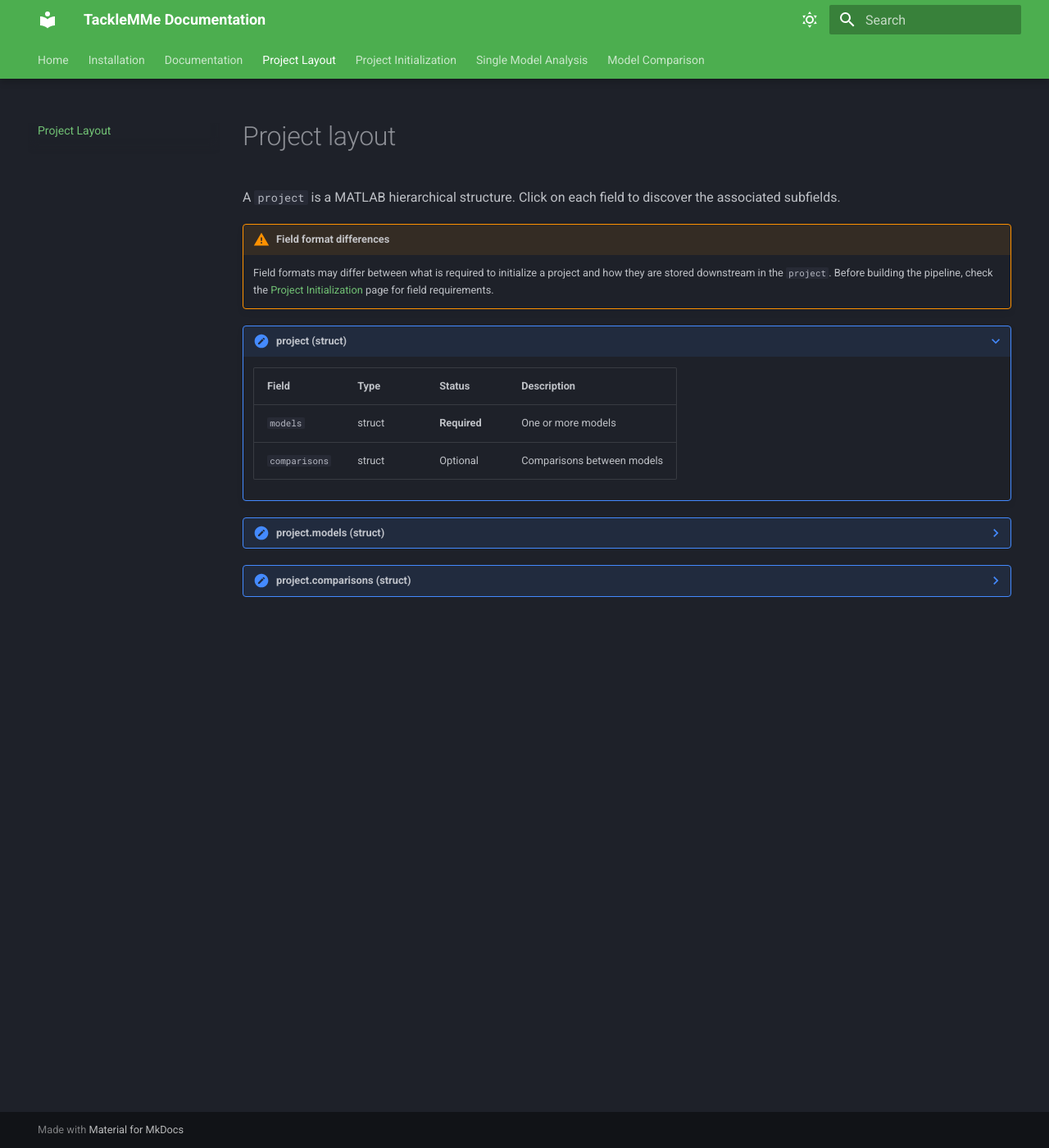
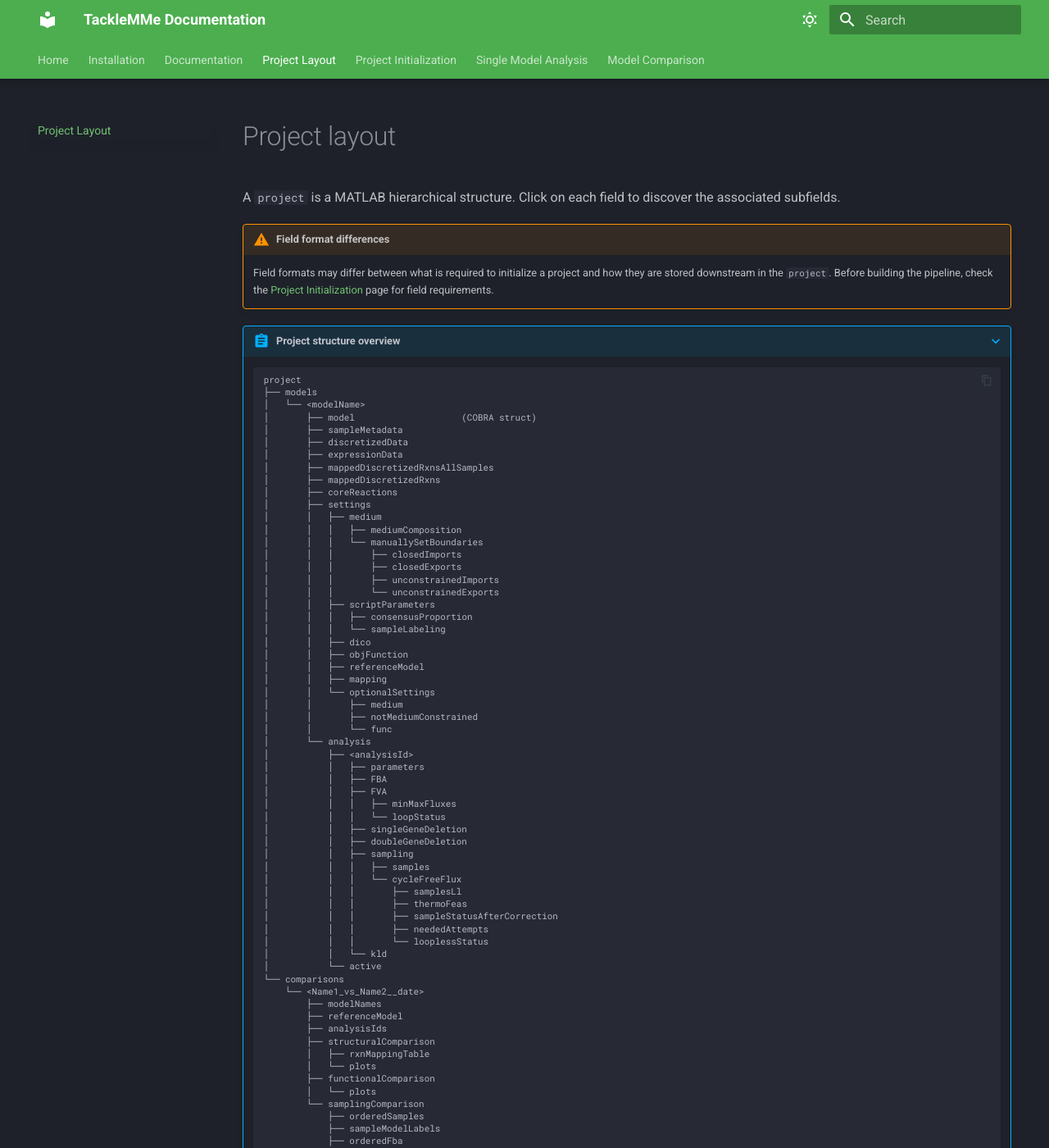
Before and after one commit to leoniethomas/fastcore_workflow, an MkDocs documentation site: the page built from docs/project_layout.md, in a window 1280 px wide and 1400 px high. Shown: the whole window at 82% size. Built offline with MkDocs 1.6.1 and Material for MkDocs 9.7.7, drawn with Linux system fonts in a browser that asks for light colours.

Commit message:
add figure with entire tree for visibility

````diff
--- a/docs/project_layout.md
+++ b/docs/project_layout.md
@@ -4,6 +4,74 @@ A `project` is a MATLAB hierarchical structure. Click on each field to discover
 
 !!! warning "Field format differences"
     Field formats may differ between what is required to initialize a project and how they are stored downstream in the `project`. Before building the pipeline, check the [Project Initialization](project_init.md) page for field requirements.
+
+???+ abstract "Project structure overview"
+
+    ```text
+    project
+    ├── models
+    │   └── <modelName>
+    │       ├── model                    (COBRA struct)
+    │       ├── sampleMetadata
+    │       ├── discretizedData
+    │       ├── expressionData
+    │       ├── mappedDiscretizedRxnsAllSamples
+    │       ├── mappedDiscretizedRxns
+    │       ├── coreReactions
+    │       ├── settings
+    │       │   ├── medium
+    │       │   │   ├── mediumComposition
+    │       │   │   └── manuallySetBoundaries
+    │       │   │       ├── closedImports
+    │       │   │       ├── closedExports
+    │       │   │       ├── unconstrainedImports
+    │       │   │       └── unconstrainedExports
+    │       │   ├── scriptParameters
+    │       │   │   ├── consensusProportion
+    │       │   │   └── sampleLabeling
+    │       │   ├── dico
+    │       │   ├── objFunction
+    │       │   ├── referenceModel
+    │       │   ├── mapping
+    │       │   └── optionalSettings
+    │       │       ├── medium
+    │       │       ├── notMediumConstrained
+    │       │       └── func
+    │       └── analysis
+    │           ├── <analysisId>
+    │           │   ├── parameters
+    │           │   ├── FBA
+    │           │   ├── FVA
+    │           │   │   ├── minMaxFluxes
+    │           │   │   └── loopStatus
+    │           │   ├── singleGeneDeletion
+    │           │   ├── doubleGeneDeletion
+    │           │   ├── sampling
+    │           │   │   ├── samples
+    │           │   │   └── cycleFreeFlux
+    │           │   │       ├── samplesLl
+    │           │   │       ├── thermoFeas
+    │           │   │       ├── sampleStatusAfterCorrection
+    │           │   │       ├── neededAttempts
+    │           │   │       └── looplessStatus
+    │           │   └── kld
+    │           └── active
+    └── comparisons
+        └── <Name1_vs_Name2__date>
+            ├── modelNames
+            ├── referenceModel
+            ├── analysisIds
+            ├── structuralComparison
+            │   ├── rxnMappingTable
+            │   └── plots
+            ├── functionalComparison
+            │   └── plots
+            └── samplingComparison
+                ├── orderedSamples
+                ├── sampleModelLabels
+                ├── orderedFba
+                └── plots
+    ```
 
 ???+ note "project (struct)"
 
@@ -30,132 +98,132 @@ A `project` is a MATLAB hierarchical structure. Click on each field to discover
         | `settings` | struct | Optional | — | Configuration parameters |
         | `analysis` | struct | Optional | — | Analysis results |
 
-        ??? note "settings (struct)"
+    ??? note "settings (struct)"
+
+        | Field | Type | Status | Description |
+        |-------|------|--------|-------------|
+        | `medium` | struct | Optional | Medium composition |
+        | `scriptParameters` | struct | Optional | Script parameters |
+        | `dico` | table | Conditional* | Gene ID mapping (data ↔ model) |
+        | `objFunction` | char | Optional | Objective reaction |
+        | `referenceModel` | char | Optional | Reference model |
+        | `mapping` | sparse double | Optional | Mapping matrix |
+        | `optionalSettings` | struct | Optional | Additional parameters |
+
+        *\*Required if `discretizedData` or `expressionData` is present.*
+
+    ??? note "settings.dico (table)"
+
+        | Column | Status | Description |
+        |---------|--------|-------------|
+        | `geneIdsInModel` | **Required** | Model gene IDs (same order as `model.genes`) |
+        | `geneIdsInData` | Conditional | Data gene IDs (same order as `discretizedData.geneIds`) |
+
+    ??? note "settings.medium (struct)"
+
+        | Field | Type | Description |
+        |-------|------|-------------|
+        | `mediumComposition` | table | Medium composition |
+        | `manuallySetBoundaries` | struct | Manually set boundaries |
+
+    ??? note "medium.manuallySetBoundaries (struct)"
+
+        | Field | Description |
+        |-------|-------------|
+        | `closedImports` | Closed imports |
+        | `closedExports` | Closed exports |
+        | `unconstrainedImports` | Unconstrained imports |
+        | `unconstrainedExports` | Unconstrained exports |
+
+    ??? note "settings.scriptParameters (struct)"
+
+        | Field | Type | Description |
+        |-------|------|-------------|
+        | `consensusProportion` | numeric | Consensus proportion (default: 0.9) |
+        | `sampleLabeling` | string | Column in `sampleMetadata` defining sample groups |
+
+    ??? note "settings.optionalSettings (struct)"
+
+        | Field | Description |
+        |-------|-------------|
+        | `medium` | Optional medium |
+        | `notMediumConstrained` | Reactions not constrained by medium |
+        | `func` | Forced reaction(s) |
+
+    ??? note "analysis (struct)"
+
+        One entry per analysis (`analysis_&lt;id&gt;`) plus an `active` entry.
+
+        ???+ note "analysis.&lt;id&gt; (struct)"
 
             | Field | Type | Status | Description |
             |-------|------|--------|-------------|
-            | `medium` | struct | Optional | Medium composition |
-            | `scriptParameters` | struct | Optional | Script parameters |
-            | `dico` | table | Conditional* | Gene ID mapping (data ↔ model) |
-            | `objFunction` | char | Optional | Objective reaction |
-            | `referenceModel` | char | Optional | Reference model |
-            | `mapping` | sparse double | Optional | Mapping matrix |
-            | `optionalSettings` | struct | Optional | Additional parameters |
+            | `parameters` | table | Optional | Parameters (`Parameter`, `Analysis`, `Value`) |
+            | `FBA` | struct | Optional | Flux Balance Analysis |
+            | `FVA` | struct | Optional | Flux Variability Analysis |
+            | `singleGeneDeletion` | struct | Optional | Single gene deletion |
+            | `doubleGeneDeletion` | struct | Optional | Double gene deletion |
+            | `sampling` | struct | Optional | Flux sampling |
+            | `kld` | struct | Optional | Kullback-Leibler Divergence |
 
-            *\*Required if `discretizedData` or `expressionData` is present.*
+        !!! tip "`analysisId` field"
+            The `active` entry contains an additional `analysisId` (char)
+            field in each sub-struct.
 
-            ??? note "settings.dico (table)"
+    ??? note "FVA (struct)"
 
-                | Column | Status | Description |
-                |---------|--------|-------------|
-                | `geneIdsInModel` | **Required** | Model gene IDs (same order as `model.genes`) |
-                | `geneIdsInData` | Conditional | Data gene IDs (same order as `discretizedData.geneIds`) |
+        | Field | Type | Dimensions | Description |
+        |-------|------|------------|-------------|
+        | `minMaxFluxes` | table | nbRxns × 2 | Columns `minFlux`, `maxFlux` |
+        | `loopStatus` | logical | nbRxns × 1 | Loop status |
+        | `analysisId` | char | — | *(active entry only)* |
 
-            ??? note "settings.medium (struct)"
+    ??? note "singleGeneDeletion (struct)"
 
-                | Field | Type | Description |
-                |-------|------|-------------|
-                | `mediumComposition` | table | Medium composition |
-                | `manuallySetBoundaries` | struct | Manually set boundaries |
+        | Field | Description |
+        |-------|-------------|
+        | `grRatio` | Growth ratio KO/WT |
+        | `grRateKO` | Growth rate after deletion |
+        | `grRateWT` | Wild-type growth rate |
+        | `hasEffect` | Whether deletion has an effect |
+        | `delRxns` | Deleted reactions |
+        | `fluxSolution` | Flux solution |
 
-                ??? note "medium.manuallySetBoundaries (struct)"
+    ??? note "doubleGeneDeletion (struct)"
 
-                    | Field | Description |
-                    |-------|-------------|
-                    | `closedImports` | Closed imports |
-                    | `closedExports` | Closed exports |
-                    | `unconstrainedImports` | Unconstrained imports |
-                    | `unconstrainedExports` | Unconstrained exports |
+        | Field | Description |
+        |-------|-------------|
+        | `grRatioDble` | Double deletion growth ratio |
+        | `grRatioKO` | Growth ratio after double deletion |
+        | `grRateWT` | Wild-type growth rate |
 
-            ??? note "settings.scriptParameters (struct)"
+    ??? note "sampling (struct)"
 
-                | Field | Type | Description |
-                |-------|------|-------------|
-                | `consensusProportion` | numeric | Consensus proportion (default: 0.9) |
-                | `sampleLabeling` | string | Column in `sampleMetadata` defining sample groups |
+        | Field | Type | Dimensions | Description |
+        |-------|------|------------|-------------|
+        | `modelSampling` | struct | — | Sampling model |
+        | `samples` | single | nbRxns × nSamp | Flux samples |
+        | `cycleFreeFlux` | struct | — | Cycle-free results |
 
-            ??? note "settings.optionalSettings (struct)"
+    ??? note "sampling.cycleFreeFlux (struct)"
 
-                | Field | Description |
-                |-------|-------------|
-                | `medium` | Optional medium |
-                | `notMediumConstrained` | Reactions not constrained by medium |
-                | `func` | Forced reaction(s) |
+        | Field | Type | Dimensions | Description |
+        |-------|------|------------|-------------|
+        | `samplesLl` | single | nbRxns × nSamp | Loopless samples |
+        | `thermoFeas` | uint8 | nbRxns × nSamp | Thermodynamic feasibility |
+        | `sampleStatusAfterCorrection` | uint8 | nbRxns × nSamp | Status after correction |
+        | `neededAttempts` | uint8 | nbRxns × 1 | Number of attempts needed |
+        | `looplessStatus` | uint8 | nbRxns × nSamp | Loopless status |
 
-        ??? note "analysis (struct)"
+    ??? note "kld (struct)"
 
-            One entry per analysis (`analysis_&lt;id&gt;`) plus an `active` entry.
-
-            ???+ note "analysis.&lt;id&gt; (struct)"
-
-                | Field | Type | Status | Description |
-                |-------|------|--------|-------------|
-                | `parameters` | table | Optional | Parameters (`Parameter`, `Analysis`, `Value`) |
-                | `FBA` | struct | Optional | Flux Balance Analysis |
-                | `FVA` | struct | Optional | Flux Variability Analysis |
-                | `singleGeneDeletion` | struct | Optional | Single gene deletion |
-                | `doubleGeneDeletion` | struct | Optional | Double gene deletion |
-                | `sampling` | struct | Optional | Flux sampling |
-                | `kld` | struct | Optional | Kullback-Leibler Divergence |
-
-                !!! tip "`analysisId` field"
-                    The `active` entry contains an additional `analysisId` (char)
-                    field in each sub-struct.
-
-                ??? note "FVA (struct)"
-
-                    | Field | Type | Dimensions | Description |
-                    |-------|------|------------|-------------|
-                    | `minMaxFluxes` | table | nbRxns × 2 | Columns `minFlux`, `maxFlux` |
-                    | `loopStatus` | logical | nbRxns × 1 | Loop status |
-                    | `analysisId` | char | — | *(active entry only)* |
-
-                ??? note "singleGeneDeletion (struct)"
-
-                    | Field | Description |
-                    |-------|-------------|
-                    | `grRatio` | Growth ratio KO/WT |
-                    | `grRateKO` | Growth rate after deletion |
-                    | `grRateWT` | Wild-type growth rate |
-                    | `hasEffect` | Whether deletion has an effect |
-                    | `delRxns` | Deleted reactions |
-                    | `fluxSolution` | Flux solution |
-
-                ??? note "doubleGeneDeletion (struct)"
-
-                    | Field | Description |
-                    |-------|-------------|
-                    | `grRatioDble` | Double deletion growth ratio |
-                    | `grRatioKO` | Growth ratio after double deletion |
-                    | `grRateWT` | Wild-type growth rate |
-
-                ??? note "sampling (struct)"
-
-                    | Field | Type | Dimensions | Description |
-                    |-------|------|------------|-------------|
-                    | `modelSampling` | struct | — | Sampling model |
-                    | `samples` | single | nbRxns × nSamp | Flux samples |
-                    | `cycleFreeFlux` | struct | — | Cycle-free results |
-
-                    ??? note "sampling.cycleFreeFlux (struct)"
-
-                        | Field | Type | Dimensions | Description |
-                        |-------|------|------------|-------------|
-                        | `samplesLl` | single | nbRxns × nSamp | Loopless samples |
-                        | `thermoFeas` | uint8 | nbRxns × nSamp | Thermodynamic feasibility |
-                        | `sampleStatusAfterCorrection` | uint8 | nbRxns × nSamp | Status after correction |
-                        | `neededAttempts` | uint8 | nbRxns × 1 | Number of attempts needed |
-                        | `looplessStatus` | uint8 | nbRxns × nSamp | Loopless status |
-
-                ??? note "kld (struct)"
-
-                    | Field | Description |
-                    |-------|-------------|
-                    | `samplingSets` | Compared sample sets |
-                    | `kldMatrix` | KLD matrix |
-                    | `pValueKld` | p-value |
-                    | `fdr` | False Discovery Rate |
-                    | `setLabels` | Set labels |
+        | Field | Description |
+        |-------|-------------|
+        | `samplingSets` | Compared sample sets |
+        | `kldMatrix` | KLD matrix |
+        | `pValueKld` | p-value |
+        | `fdr` | False Discovery Rate |
+        | `setLabels` | Set labels |
 
 ??? note "project.comparisons (struct)"
 
@@ -172,52 +240,68 @@ A `project` is a MATLAB hierarchical structure. Click on each field to discover
         | `functionalComparison` | struct | — | Functional comparison |
         | `samplingComparison` | struct | — | Sampling comparison |
 
-        ??? note "structuralComparison (struct)"
+    ??? note "structuralComparison (struct)"
 
-            | Field | Type | Dimensions | Description |
-            |-------|------|------------|-------------|
-            | `rxnMappingTable` | table | nbRxns × nbModels | Reaction mapping |
-            | `plots` | struct | — | Generated plots |
+        | Field | Type | Dimensions | Description |
+        |-------|------|------------|-------------|
+        | `rxnMappingTable` | table | nbRxns × nbModels | Reaction mapping |
+        | `plots` | struct | — | Generated plots |
 
-            ??? note "structuralComparison.plots"
+    ??? note "structuralComparison.plots"
 
-                | Field | Description |
-                |-------|-------------|
-                | `dataDiscretization` | Data discretization |
-                | `coreReactions` | Core reactions |
-                | `coreReactionsIntersections` | Core reaction intersections |
-                | `intersections` | Global intersections |
-                | `jaccardDist` | Jaccard distance |
-                | `reactionPathwayPresence` | Reaction presence by pathway |
+        | Field | Description |
+        |-------|-------------|
+        | `dataDiscretization` | Nested barplot showing the discretization status (−1, 0, 1) of genes and reactions across models and samples, at three stages: after discretization, after GPR mapping, and after consensus proportion |
+        | `coreReactions` | Stacked barplots showing core vs non-core reactions per model, percentage of core reactions included, and Venn/heatmap of core reaction presence across models |
+        | `coreReactionsIntersections` | Stacked bar chart of core reactions per pathway for each intersection/outersection between models (up to 4 models) |
+        | `intersections.genes` | Venn diagram or heatmap of gene presence across models |
+        | `intersections.mets` | Venn diagram or heatmap of metabolite presence across models |
+        | `intersections.rxns` | Venn diagram or heatmap of reaction presence across models |
+        | `jaccardDist.genes` | Jaccard similarity heatmap of gene presence between models |
+        | `jaccardDist.mets` | Jaccard similarity heatmap of metabolite presence between models |
+        | `jaccardDist.rxns` | Jaccard similarity heatmap of reaction presence between models |
+        | `reactionPathwayPresence` | Heatmap of reaction presence per subsystem, relative to the reference model |
 
-        ??? note "functionalComparison (struct)"
+    ??? note "functionalComparison (struct)"
 
-            | Field | Description |
-            |-------|-------------|
-            | `plots.objValue` | Objective value |
-            | `plots.import` | Import fluxes |
-            | `plots.export` | Export fluxes |
-            | `plots.fvaSim.overall` | Overall FVA similarity |
-            | `plots.fvaSim.hist` | FVA similarity histogram |
-            | `plots.fvaSim.enrich` | FVA similarity enrichment |
-            | `plots.fba.heatmapRxnFluxsum` | Heatmap of flux sum per reaction |
-            | `plots.fba.heatmapRxnActivity` | Heatmap of reaction activity |
-            | `plots.fba.heatmapMetsFluxsum` | Heatmap of flux sum per metabolite |
+        | Field | Description |
+        |-------|-------------|
+        | `plots.objValue` | Bar plot of FBA objective function values per model |
+        | `plots.import` | FBA flux values for import exchange reactions (upper threshold) |
+        | `plots.export` | FBA flux values for export exchange reactions (lower threshold) |
+        | `plots.fvaSim.overall` | Clustergram heatmap of overall FVA boundary similarity between models |
+        | `plots.fvaSim.hist` | Histograms of per-reaction FVA similarity values for each model pair (lower triangle, values < 1) |
+        | `plots.fvaSim.enrich` | Dot plot of pathway enrichment for low FVA similarity reactions (dot size = \|NES\|, color = −log10(FDR)) |
+        | `plots.fba.heatmapRxnFluxsum` | Heatmap of flux sum per reaction, grouped by pathway (from FBA) |
+        | `plots.fba.heatmapRxnActivityFba` | Heatmap of reaction network activity per pathway (from FBA) |
+        | `plots.fba.heatmapMetsFluxsum` | Heatmap of flux sum per metabolite, grouped by pathway (from FBA) |
 
-        ??? note "samplingComparison (struct)"
+    ??? note "samplingComparison (struct)"
 
-            | Field | Type | Dimensions | Description |
-            |-------|------|------------|-------------|
-            | `orderedSamples` | double | nbRxns × cumSamp | Ordered samples |
-            | `sampleModelLabels` | string | 1 × cumSamp | Model label per sample |
-            | `orderedFba` | double | nbRxns × nbModels | Ordered FBA solutions |
-            | `plots` | struct | — | Generated plots |
+        | Field | Type | Dimensions | Description |
+        |-------|------|------------|-------------|
+        | `orderedSamples` | double | nbRxns × cumSamp | Ordered sampling matrix across all models |
+        | `sampleModelLabels` | string | 1 × cumSamp | Model label per sample |
+        | `orderedllSamples` | double | nbRxns × cumSamp | Ordered loopless sampling matrix (if available) |
+        | `orderedFba` | double | nbRxns × nbModels | Ordered FBA solutions |
+        | `kld` | struct | — | Inter-model KL divergence results (if KLD was performed) |
+        | `plots` | struct | — | Generated plots |
 
-            ??? note "samplingComparison.plots"
+    ??? note "samplingComparison.kld (struct)"
 
-                | Field | Description |
-                |-------|-------------|
-                | `heatmapRxnFluxSum` | Heatmap of flux sum per reaction |
-                | `heatmapMetsFluxSum` | Heatmap of flux sum per metabolite |
-                | `heatmapRxnFluxSumSamples` | Heatmap of flux sum per reaction (samples) |
-                | `heatmapMetsFluxSumSamples` | Heatmap of flux sum per metabolite (samples) |
+        | Field | Type | Description |
+        |-------|------|-------------|
+        | `orderedkldSets` | double | Ordered KLD sampling sets across models |
+        | `modelLabels` | string | Model labels for KLD sets |
+        | `interModelKld` | double | Inter-model KLD matrix |
+        | `interModelLabels` | string | Labels for inter-model KLD |
+        | `orderedkldSetLabels` | string | Set labels for ordered KLD |
+
+    ??? note "samplingComparison.plots"
+
+        | Field | Description |
+        |-------|-------------|
+        | `heatmapRxnFluxSum` | Heatmap of flux sum per reaction, grouped by pathway (from sampling) |
+        | `heatmapMetsFluxSum` | Heatmap of flux sum per metabolite, grouped by pathway (from sampling) |
+        | `heatmapRxnFluxSumSamples` | Heatmap of flux sum per reaction per pathway, broken down by individual samples |
+        | `heatmapMetsFluxSumSamples` | Heatmap of flux sum per metabolite per pathway, broken down by individual samples |
````
